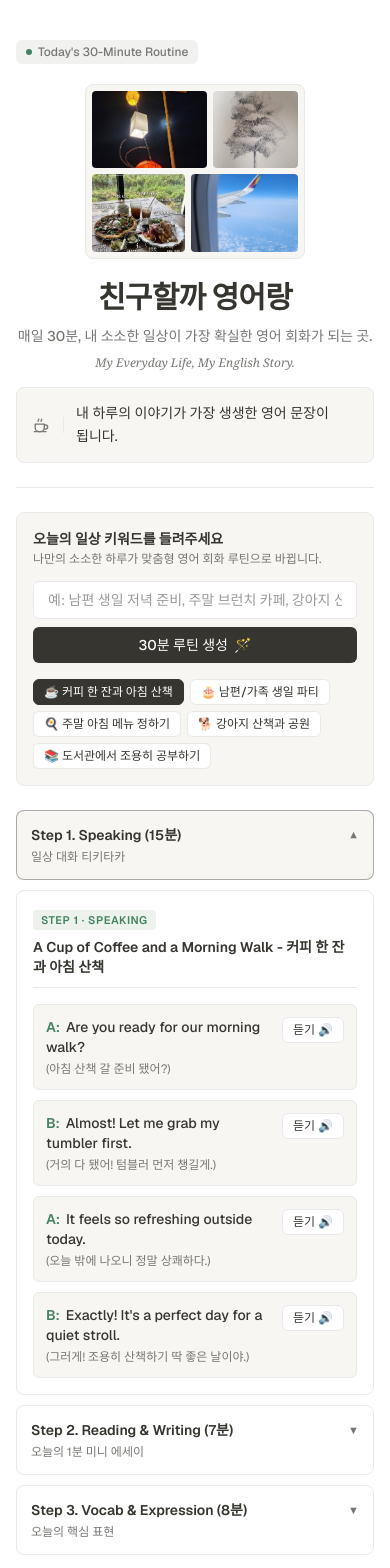
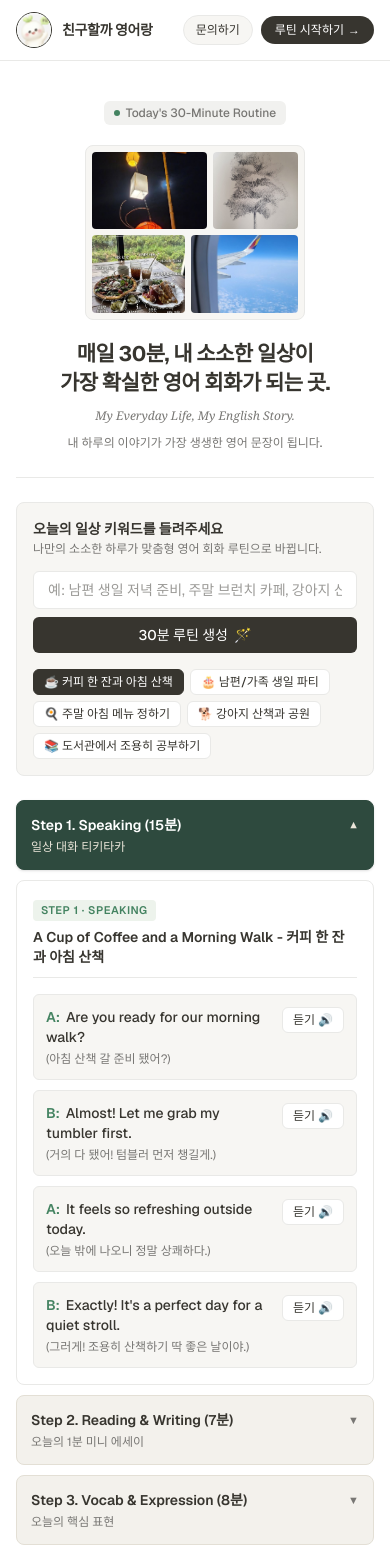
Before and after one commit to Juna379/my-first-site, a Next.js app: page / in a window 390 px wide. Shown: the top 1568 px of the page. Built offline with nearby package versions, Linux system fonts and the light colour scheme.

Commit message:
상단 내비게이션 헤더·새싹 로고 추가, 히어로 문구·모바일 정렬 및 Step 1~3 인덱스 탭 스타일 적용

```diff
--- a/app/daily-routine.tsx
+++ b/app/daily-routine.tsx
@@ -1011,6 +1011,25 @@ export default function DailyRoutine() {
     }
   };
 
+  const getStepTabStyles = (isOpen: boolean) => ({
+    button: isOpen
+      ? "bg-[#2E4A3E] dark:bg-[#243D32] border-[#2E4A3E] dark:border-[#345446] shadow-sm"
+      : "bg-[#F3F1EC] dark:bg-[#1E1E1E] border-[#E3DFD5] dark:border-[#2C2C2C] hover:bg-[#ECEAE3] dark:hover:bg-[#252525]",
+    title: isOpen
+      ? "text-[#FFFFFF]"
+      : "text-[#37352F] dark:text-[#FFFFFFCF]",
+    subtitle: isOpen
+      ? "text-[#EAE5D9]"
+      : "text-[#787774] dark:text-[#9B9A97]",
+    arrow: isOpen
+      ? "rotate-180 text-[#EAE5D9]"
+      : "text-[#787774] dark:text-[#9B9A97]",
+  });
+
+  const step1Tab = getStepTabStyles(!!openSteps[1]);
+  const step2Tab = getStepTabStyles(!!openSteps[2]);
+  const step3Tab = getStepTabStyles(!!openSteps[3]);
+
   return (
     <div className="space-y-6 md:space-y-8">
       {/* Keyword Input & Recommended Chips Section (Notion Database Property Block Style) */}
@@ -1074,27 +1093,19 @@ export default function DailyRoutine() {
           type="button"
           onClick={() => toggleStep(1)}
           aria-expanded={!!openSteps[1]}
-          className={`sm:order-1 w-full p-3.5 md:p-4 rounded-lg border text-left transition flex flex-col justify-between cursor-pointer ${
-            openSteps[1]
-              ? "border-[#37352F]/40 dark:border-[#FFFFFFCF]/40 bg-[#F7F6F3] dark:bg-[#252525]"
-              : "border-[#E9E9E7] dark:border-[#2F2F2F] bg-[#FFFFFF] dark:bg-[#202020] hover:bg-[#F7F6F3] dark:hover:bg-[#252525]"
-          }`}
+          className={`sm:order-1 w-full p-3.5 md:p-4 rounded-lg border text-left transition flex flex-col justify-between cursor-pointer ${step1Tab.button}`}
         >
           <div className="flex items-start justify-between gap-2 w-full">
-            <p className="text-sm font-semibold text-[#37352F] dark:text-[#FFFFFFCF]">
+            <p className={`text-sm font-semibold ${step1Tab.title}`}>
               Step 1. Speaking (15분)
             </p>
             <span
-              className={`text-[11px] text-[#787774] dark:text-[#9B9A97] transition-transform duration-200 shrink-0 mt-0.5 ${
-                openSteps[1]
-                  ? "rotate-180 text-[#37352F] dark:text-[#FFFFFFCF]"
-                  : ""
-              }`}
+              className={`text-[11px] transition-transform duration-200 shrink-0 mt-0.5 ${step1Tab.arrow}`}
             >
               ▼
             </span>
           </div>
-          <p className="text-xs text-[#787774] dark:text-[#9B9A97] mt-1">
+          <p className={`text-xs mt-1 ${step1Tab.subtitle}`}>
             일상 대화 티키타카
           </p>
         </button>
@@ -1152,27 +1163,19 @@ export default function DailyRoutine() {
           type="button"
           onClick={() => toggleStep(2)}
           aria-expanded={!!openSteps[2]}
-          className={`sm:order-2 w-full p-3.5 md:p-4 rounded-lg border text-left transition flex flex-col justify-between cursor-pointer ${
-            openSteps[2]
-              ? "border-[#37352F]/40 dark:border-[#FFFFFFCF]/40 bg-[#F7F6F3] dark:bg-[#252525]"
-              : "border-[#E9E9E7] dark:border-[#2F2F2F] bg-[#FFFFFF] dark:bg-[#202020] hover:bg-[#F7F6F3] dark:hover:bg-[#252525]"
-          }`}
+          className={`sm:order-2 w-full p-3.5 md:p-4 rounded-lg border text-left transition flex flex-col justify-between cursor-pointer ${step2Tab.button}`}
         >
           <div className="flex items-start justify-between gap-2 w-full">
-            <p className="text-sm font-semibold text-[#37352F] dark:text-[#FFFFFFCF]">
+            <p className={`text-sm font-semibold ${step2Tab.title}`}>
               Step 2. Reading &amp; Writing (7분)
             </p>
             <span
-              className={`text-[11px] text-[#787774] dark:text-[#9B9A97] transition-transform duration-200 shrink-0 mt-0.5 ${
-                openSteps[2]
-                  ? "rotate-180 text-[#37352F] dark:text-[#FFFFFFCF]"
-                  : ""
-              }`}
+              className={`text-[11px] transition-transform duration-200 shrink-0 mt-0.5 ${step2Tab.arrow}`}
             >
               ▼
             </span>
           </div>
-          <p className="text-xs text-[#787774] dark:text-[#9B9A97] mt-1">
+          <p className={`text-xs mt-1 ${step2Tab.subtitle}`}>
             오늘의 1분 미니 에세이
           </p>
         </button>
@@ -1258,27 +1261,19 @@ export default function DailyRoutine() {
           type="button"
           onClick={() => toggleStep(3)}
           aria-expanded={!!openSteps[3]}
-          className={`sm:order-3 w-full p-3.5 md:p-4 rounded-lg border text-left transition flex flex-col justify-between cursor-pointer ${
-            openSteps[3]
-              ? "border-[#37352F]/40 dark:border-[#FFFFFFCF]/40 bg-[#F7F6F3] dark:bg-[#252525]"
-              : "border-[#E9E9E7] dark:border-[#2F2F2F] bg-[#FFFFFF] dark:bg-[#202020] hover:bg-[#F7F6F3] dark:hover:bg-[#252525]"
-          }`}
+          className={`sm:order-3 w-full p-3.5 md:p-4 rounded-lg border text-left transition flex flex-col justify-between cursor-pointer ${step3Tab.button}`}
         >
           <div className="flex items-start justify-between gap-2 w-full">
-            <p className="text-sm font-semibold text-[#37352F] dark:text-[#FFFFFFCF]">
+            <p className={`text-sm font-semibold ${step3Tab.title}`}>
               Step 3. Vocab &amp; Expression (8분)
             </p>
             <span
-              className={`text-[11px] text-[#787774] dark:text-[#9B9A97] transition-transform duration-200 shrink-0 mt-0.5 ${
-                openSteps[3]
-                  ? "rotate-180 text-[#37352F] dark:text-[#FFFFFFCF]"
-                  : ""
-              }`}
+              className={`text-[11px] transition-transform duration-200 shrink-0 mt-0.5 ${step3Tab.arrow}`}
             >
               ▼
             </span>
           </div>
-          <p className="text-xs text-[#787774] dark:text-[#9B9A97] mt-1">
+          <p className={`text-xs mt-1 ${step3Tab.subtitle}`}>
             오늘의 핵심 표현
           </p>
         </button>
--- a/app/page.tsx
+++ b/app/page.tsx
@@ -1,15 +1,21 @@
 import Image from "next/image";
 import ContactForm from "./contact-form";
 import DailyRoutine from "./daily-routine";
+import TopNav from "./top-nav";
 
 export default function Home() {
   return (
-    <main className="min-h-screen flex flex-col items-center py-10 sm:py-16 md:py-20 px-4 sm:px-8 md:px-12 bg-[#FFFFFF] dark:bg-[#191919] text-[#37352F] dark:text-[#FFFFFFCF]">
-      <div className="max-w-2xl md:max-w-[900px] w-full space-y-6 sm:space-y-8 md:space-y-10">
-        {/* Notion Page Header & Rectangular Photo Collage */}
-        <header className="space-y-4 md:space-y-5 text-left border-b border-[#E9E9E7] dark:border-[#2F2F2F] pb-6 md:pb-8">
+    <div className="min-h-screen flex flex-col bg-[#FFFFFF] dark:bg-[#191919] text-[#37352F] dark:text-[#FFFFFFCF]">
+      <TopNav />
+      <main className="flex-1 flex flex-col items-center py-10 sm:py-16 md:py-20 px-4 sm:px-8 md:px-12">
+        <div className="max-w-2xl md:max-w-[900px] w-full space-y-6 sm:space-y-8 md:space-y-10">
+          {/* Notion Page Header & Rectangular Photo Collage */}
+          <header
+            id="hero-section"
+            className="space-y-4 md:space-y-5 text-left border-b border-[#E9E9E7] dark:border-[#2F2F2F] pb-6 md:pb-8"
+          >
           {/* Top Routine Tag Badge (Notion Style) */}
-          <div className="flex items-center justify-start">
+          <div className="flex items-center justify-center sm:justify-start">
             <div className="inline-flex items-center gap-1.5 px-2.5 py-1 rounded-md bg-[#F1F1EF] dark:bg-[#252525] text-xs font-medium text-[#787774] dark:text-[#9B9A97]">
               <span className="w-1.5 h-1.5 rounded-full bg-[#448361]" />
               <span>Today&apos;s 30-Minute Routine</span>
@@ -67,43 +73,20 @@ export default function Home() {
               </div>
             </div>
 
-            {/* Right: Hero Title, Korean Subtitle & English Serif Tagline */}
-            <div className="text-center sm:text-left space-y-2">
-              <h1 className="text-3xl sm:text-4xl font-bold tracking-tight leading-tight text-[#37352F] dark:text-[#FFFFFFCF]">
-                친구할까 영어랑
+            {/* Right: Hero Title, English Serif Tagline & Korean Subtitle */}
+            <div className="text-center sm:text-left space-y-2.5">
+              <h1 className="text-[21px] sm:text-3xl font-bold tracking-tight leading-snug text-[#37352F] dark:text-[#FFFFFFCF] break-keep">
+                매일 30분, 내 소소한 일상이
+                <br />
+                가장 확실한 영어 회화가 되는 곳.
               </h1>
-              <p className="text-sm sm:text-base font-medium leading-relaxed text-[#787774] dark:text-[#9B9A97] break-keep">
-                매일 30분, 내 소소한 일상이 가장 확실한 영어 회화가 되는 곳.
-              </p>
               <p className="font-serif italic text-xs sm:text-sm text-[#787774] dark:text-[#9B9A97]">
                 My Everyday Life, My English Story.
               </p>
+              <p className="text-xs sm:text-sm font-medium leading-relaxed text-[#787774] dark:text-[#9B9A97] break-keep">
+                내 하루의 이야기가 가장 생생한 영어 문장이 됩니다.
+              </p>
             </div>
-          </div>
-
-          {/* Notion Callout Block */}
-          <div className="flex items-center gap-3 p-3.5 sm:p-4 md:px-5 md:py-4 rounded-lg bg-[#F7F6F3] dark:bg-[#202020] border border-[#E9E9E7] dark:border-[#2F2F2F] text-sm sm:text-[15px] leading-relaxed text-[#37352F] dark:text-[#FFFFFFCF] break-keep">
-            <svg
-              viewBox="0 0 24 24"
-              fill="none"
-              stroke="currentColor"
-              strokeWidth="1.6"
-              strokeLinecap="round"
-              strokeLinejoin="round"
-              className="w-5 h-5 shrink-0 text-[#787774] dark:text-[#9B9A97]"
-              aria-hidden="true"
-            >
-              <path d="M5 11h11v4a5 5 0 0 1-5 5H10a5 5 0 0 1-5-5v-4Z" />
-              <path d="M16 12h1.5a2.5 2.5 0 0 1 0 5H16" />
-              <path d="M4 20h14" />
-              <path d="M8.5 7.5c0-1 .8-1.4.8-2.5" />
-              <path d="M12 7.5c0-1 .8-1.4.8-2.5" />
-            </svg>
-            <span
-              className="h-4 w-px bg-[#E9E9E7] dark:bg-[#373737] shrink-0"
-              aria-hidden="true"
-            />
-            <span>내 하루의 이야기가 가장 생생한 영어 문장이 됩니다.</span>
           </div>
         </header>
 
@@ -112,7 +95,8 @@ export default function Home() {
 
         {/* Inquiry Form */}
         <ContactForm />
-      </div>
-    </main>
+        </div>
+      </main>
+    </div>
   );
 }
--- /dev/null
+++ b/app/top-nav.tsx
@@ -0,0 +1,126 @@
+"use client";
+
+import Image from "next/image";
+
+type NavSectionKey = "intro" | "keyword" | "steps" | "mission";
+
+const NAV_ITEMS: { key: NavSectionKey; label: string }[] = [
+  { key: "intro", label: "소개" },
+  { key: "keyword", label: "일상 키워드" },
+  { key: "steps", label: "3단계 루틴" },
+  { key: "mission", label: "스피킹 미션" },
+];
+
+function findSectionElement(key: NavSectionKey): Element | null {
+  if (typeof document === "undefined") return null;
+
+  switch (key) {
+    case "intro":
+      return document.getElementById("hero-section");
+    case "keyword":
+      return (
+        document
+          .querySelector('input[aria-label="일상 키워드 입력"]')
+          ?.closest("section") ?? null
+      );
+    case "steps":
+      return (
+        document.querySelector('button[aria-expanded]')?.parentElement ?? null
+      );
+    case "mission": {
+      const missionSpan = Array.from(document.querySelectorAll("span")).find(
+        (el) => el.textContent?.trim() === "Today's Speaking Mission"
+      );
+      return missionSpan?.closest("div.rounded-lg") ?? null;
+    }
+  }
+}
+
+function scrollToSection(key: NavSectionKey) {
+  const target = findSectionElement(key);
+  if (!target) return;
+
+  const navOffset = 76;
+  const top = target.getBoundingClientRect().top + window.scrollY - navOffset;
+  window.scrollTo({ top: Math.max(0, top), behavior: "smooth" });
+}
+
+export default function TopNav() {
+  const handleContactClick = () => {
+    const contactSection = document.getElementById("contact");
+    if (contactSection) {
+      const navOffset = 76;
+      const top =
+        contactSection.getBoundingClientRect().top + window.scrollY - navOffset;
+      window.scrollTo({ top: Math.max(0, top), behavior: "smooth" });
+      return;
+    }
+
+    const openBtn = document.getElementById("open-contact-button");
+    openBtn?.click();
+  };
+
+  return (
+    <nav
+      aria-label="상단 내비게이션"
+      className="sticky top-0 z-30 w-full border-b border-[#E9E9E7] dark:border-[#2F2F2F] bg-[#FFFFFF]/95 dark:bg-[#191919]/95 backdrop-blur-xs"
+    >
+      <div className="max-w-2xl md:max-w-[900px] mx-auto px-4 sm:px-8 md:px-12 h-15 flex items-center justify-between gap-3">
+        {/* Left: Circular Sprout Character Logo + Brand Title */}
+        <button
+          type="button"
+          onClick={() => scrollToSection("intro")}
+          className="flex items-center gap-2.5 text-left cursor-pointer shrink-0"
+        >
+          <span className="relative w-9 h-9 rounded-full overflow-hidden border-[1.5px] border-[#37352F] dark:border-[#FFFFFFCF] bg-[#EDF3EC] dark:bg-[#24382B] p-0.5 shrink-0">
+            <Image
+              src="/sprout-logo.png"
+              alt="친구할까 영어랑 새싹 캐릭터 로고"
+              fill
+              sizes="36px"
+              className="object-cover scale-110"
+              priority
+            />
+          </span>
+          <span className="text-sm sm:text-base font-bold tracking-tight text-[#37352F] dark:text-[#FFFFFFCF]">
+            친구할까 영어랑
+          </span>
+        </button>
+
+        {/* Right: Section Links + Action Buttons */}
+        <div className="flex items-center gap-4 md:gap-6">
+          <div className="hidden md:flex items-center gap-5 text-sm font-medium text-[#787774] dark:text-[#9B9A97]">
+            {NAV_ITEMS.map((item) => (
+              <button
+                key={item.key}
+                type="button"
+                onClick={() => scrollToSection(item.key)}
+                className="hover:text-[#37352F] dark:hover:text-[#FFFFFFCF] transition cursor-pointer"
+              >
+                {item.label}
+              </button>
+            ))}
+          </div>
+
+          <div className="flex items-center gap-2 shrink-0">
+            <button
+              type="button"
+              onClick={handleContactClick}
+              className="inline-flex items-center gap-1 px-3 sm:px-3.5 py-1.5 rounded-full border border-[#E9E9E7] dark:border-[#373737] bg-[#F7F6F3] dark:bg-[#252525] text-xs font-medium text-[#37352F] dark:text-[#FFFFFFCF] hover:bg-[#F1F1EF] dark:hover:bg-[#2F2F2F] transition cursor-pointer"
+            >
+              <span>문의하기</span>
+            </button>
+            <button
+              type="button"
+              onClick={() => scrollToSection("keyword")}
+              className="inline-flex items-center gap-1 px-3.5 sm:px-4 py-1.5 rounded-full bg-[#37352F] dark:bg-[#FFFFFFCF] text-xs font-medium text-white dark:text-[#191919] hover:bg-[#2F2D28] dark:hover:bg-white transition cursor-pointer"
+            >
+              <span>루틴 시작하기</span>
+              <span aria-hidden="true">→</span>
+            </button>
+          </div>
+        </div>
+      </div>
+    </nav>
+  );
+}
```
Also changed, not shown: public/sprout-logo.png (added).
